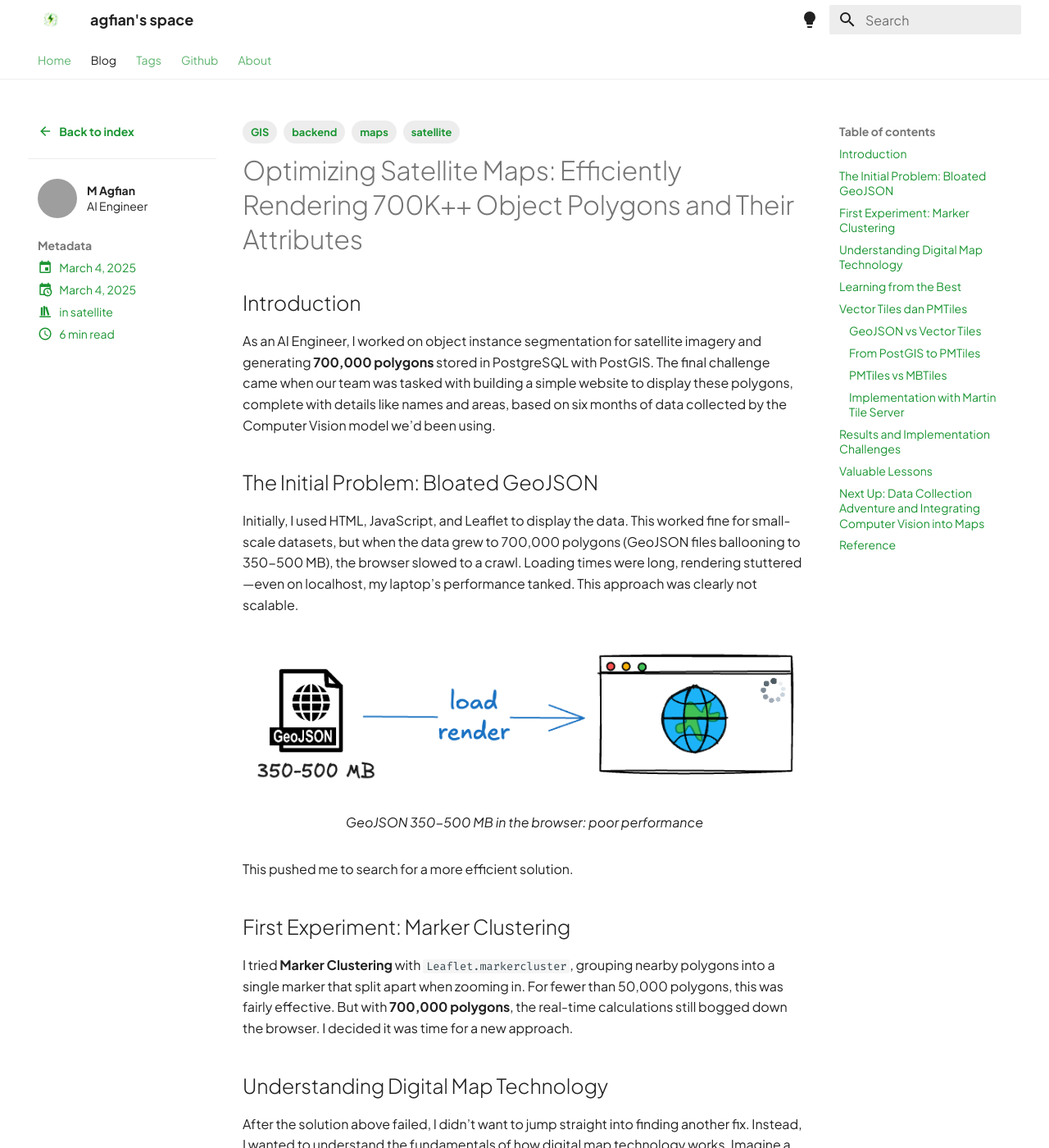
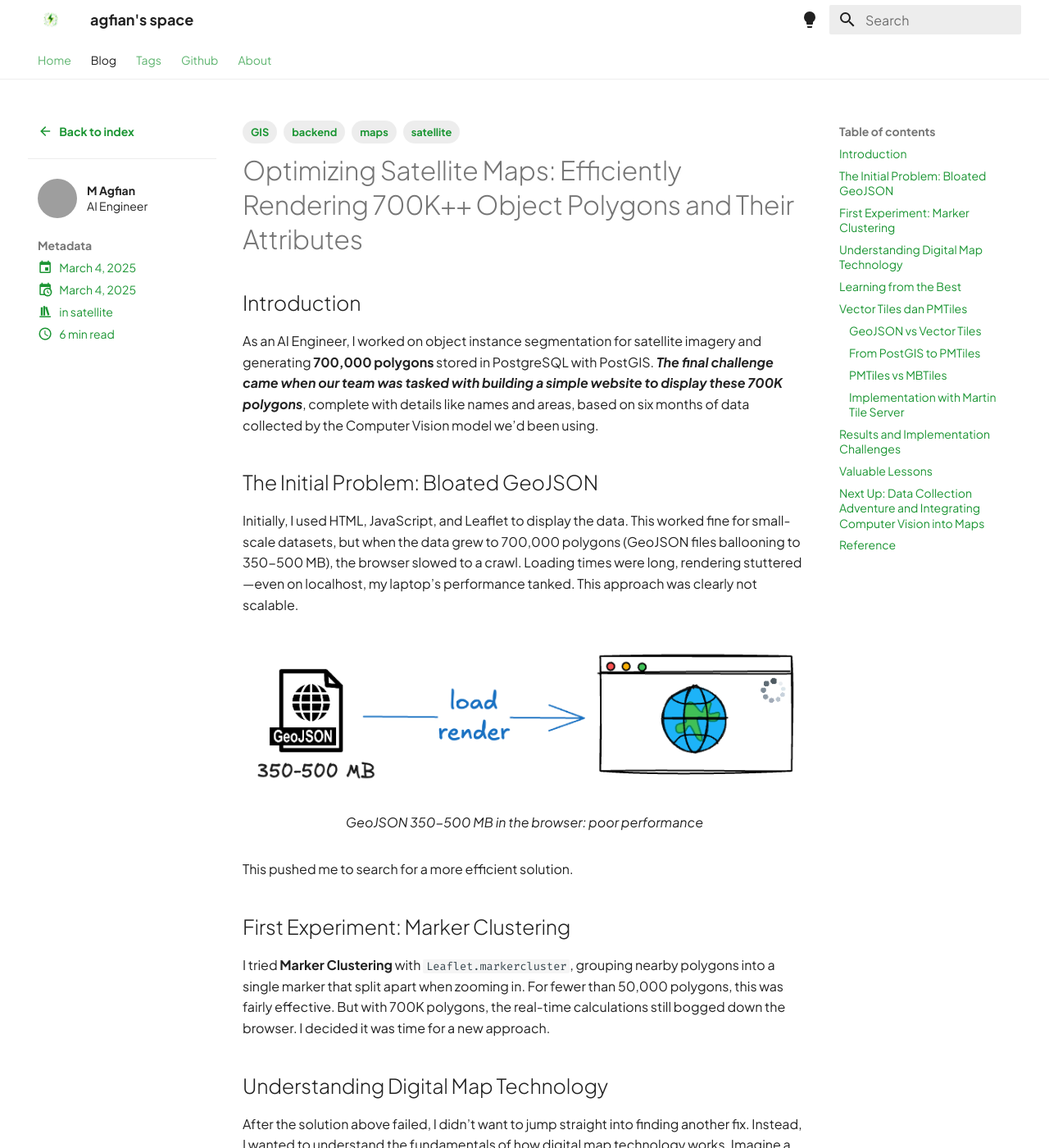
Before and after one commit to agfianf/agfianf.github.io, an MkDocs documentation site: the page built from docs/blog/posts/satellite/001-journey-show-object.md, in a window 1280 px wide and 1400 px high. Shown: the whole window at 82% size. Built offline with MkDocs 1.6.1 and Material for MkDocs 9.7.7, drawn with Linux system fonts in a browser that asks for light colours; comment, search, counter and statistics services are not loaded; grey boxes are pictures that could not be loaded.

Commit message:
fix: enhance clarity in blog post by refining descriptions of polygon rendering challenges

```diff
--- a/docs/blog/posts/satellite/001-journey-show-object.md
+++ b/docs/blog/posts/satellite/001-journey-show-object.md
@@ -18,7 +18,7 @@ comments: true
 # Optimizing Satellite Maps: Efficiently Rendering 700K++ Object Polygons and Their Attributes
 
 ## Introduction
-As an AI Engineer, I worked on object instance segmentation for satellite imagery and generating **700,000 polygons** stored in PostgreSQL with PostGIS. The final challenge came when our team was tasked with building a simple website to display these polygons, complete with details like names and areas, based on six months of data collected by the Computer Vision model we’d been using.
+As an AI Engineer, I worked on object instance segmentation for satellite imagery and generating **700,000 polygons** stored in PostgreSQL with PostGIS. **_The final challenge came when our team was tasked with building a simple website to display these 700K polygons_**, complete with details like names and areas, based on six months of data collected by the Computer Vision model we’d been using.
 
 <!-- more -->
 
@@ -33,7 +33,7 @@ GeoJSON 350-500 MB in the browser: poor performance
 This pushed me to search for a more efficient solution.
 
 ## First Experiment: Marker Clustering
-I tried **Marker Clustering** with `Leaflet.markercluster`, grouping nearby polygons into a single marker that split apart when zooming in. For fewer than 50,000 polygons, this was fairly effective. But with **700,000 polygons**, the real-time calculations still bogged down the browser. I decided it was time for a new approach.
+I tried **Marker Clustering** with `Leaflet.markercluster`, grouping nearby polygons into a single marker that split apart when zooming in. For fewer than 50,000 polygons, this was fairly effective. But with 700K polygons, the real-time calculations still bogged down the browser. I decided it was time for a new approach.
 
 ## Understanding Digital Map Technology
 After the solution above failed, I didn’t want to jump straight into finding another fix. Instead, I wanted to understand the fundamentals of how digital map technology works. Imagine a digital map as a stack of transparent sheets that can be rearranged at any time. Each sheet is a layer carrying different information, stacked together to create an interactive map. Here are its key components:
```
